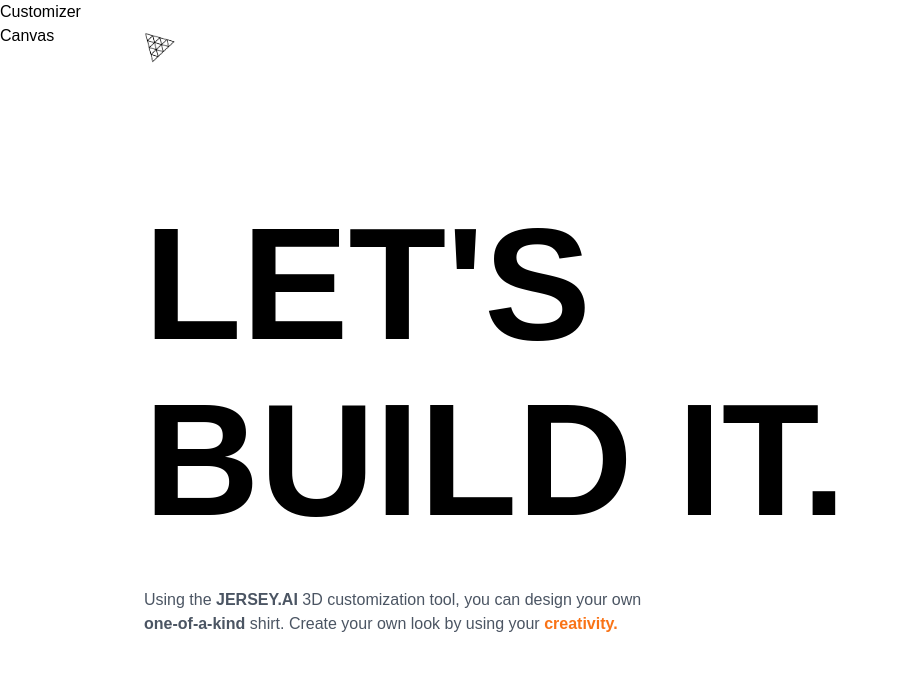
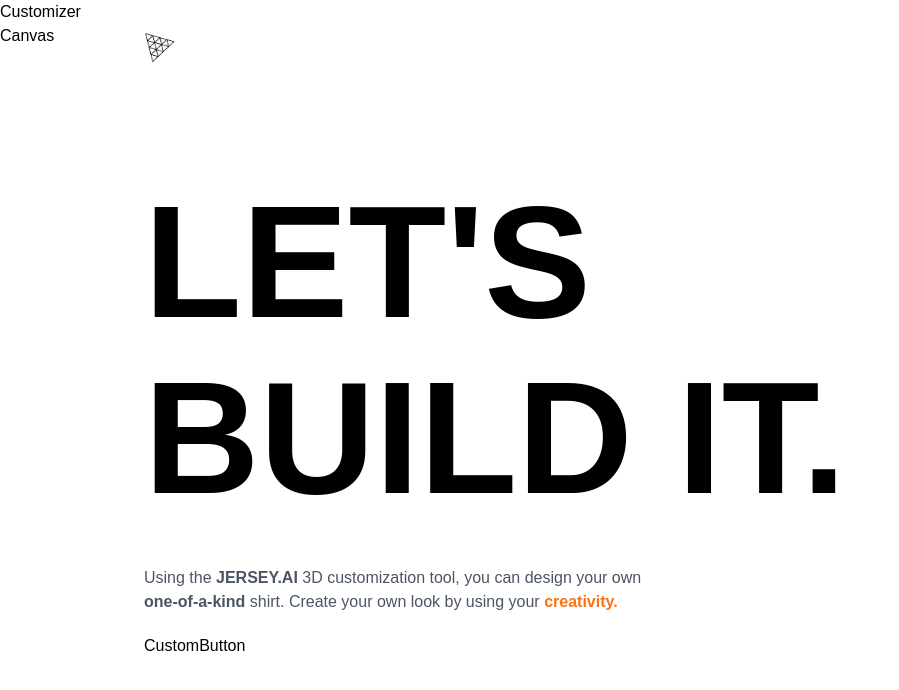
Before and after one commit to DeveloperSantoGithub/JERSEY-AI, a React (Vite) app in the folder client/: page / in a window 1280 px wide. Shown: the top 690 px of the page, without its empty margins (0-899 px from the left). Built offline with nearby package versions, Linux system fonts and the light colour scheme; a web font is replaced by a local one.

Commit message:
custom button

```diff
--- /dev/null
+++ b/client/src/components/CustomButton.jsx
@@ -0,0 +1,5 @@
+const CustomButton = () => {
+	return <div>CustomButton</div>;
+};
+
+export default CustomButton;
--- a/client/src/pages/Home.jsx
+++ b/client/src/pages/Home.jsx
@@ -7,6 +7,7 @@ import {
 	slideAnimation,
 } from '../config/motion';
 
+import CustomButton from '../components/CustomButton';
 import state from '../store';
 
 const Home = () => {
@@ -41,6 +42,8 @@ const Home = () => {
 								your own look by using your{' '}
 								<strong className=" text-orange-500">creativity.</strong>
 							</p>
+
+							<CustomButton />
 						</motion.div>
 					</motion.div>
 				</motion.div>
```
